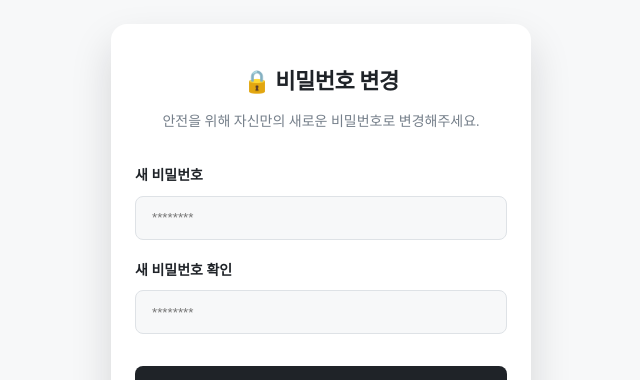
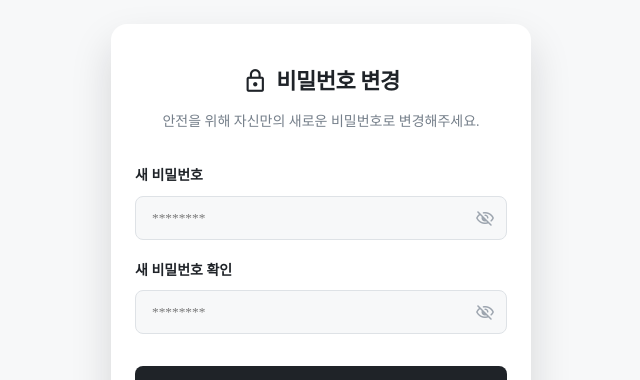
Before and after one commit to janytree33/staffmall, a React (Vite) app: page /update-password in a window 1280 px wide. Shown: the part 135-515 px from the top of the page, without its empty margins (319-959 px from the left). Built offline with nearby package versions, Linux system fonts and the light colour scheme; no server answers.

Commit message:
feat: 비밀번호 변경 화면 첫글자 보이기 적용 및 디자인 통일

```diff
--- a/src/pages/UpdatePassword.jsx
+++ b/src/pages/UpdatePassword.jsx
@@ -5,10 +5,31 @@ import { supabase } from '../supabaseClient';
 export default function UpdatePassword() {
   const [password, setPassword] = useState('');
   const [confirmPassword, setConfirmPassword] = useState('');
+  const [showPassword, setShowPassword] = useState(false);
+  const [showConfirmPassword, setShowConfirmPassword] = useState(false);
+
   const [errorMsg, setErrorMsg] = useState('');
   const [successMsg, setSuccessMsg] = useState('');
   const [loading, setLoading] = useState(false);
   const navigate = useNavigate();
+
+  const getMasked = (val) => val.length === 0 ? '' : val[0] + '●'.repeat(val.length - 1);
+  const displayPassword = showPassword ? password : getMasked(password);
+  const displayConfirmPassword = showConfirmPassword ? confirmPassword : getMasked(confirmPassword);
+
+  const handlePwdChange = (e, setter, isShow, maskedVal) => {
+    if (isShow) {
+      setter(e.target.value);
+    } else {
+      const displayed = e.target.value;
+      if (displayed.length > maskedVal.length) {
+        const added = displayed.slice(maskedVal.length);
+        setter(prev => prev + added);
+      } else {
+        setter(prev => prev.slice(0, displayed.length));
+      }
+    }
+  };
 
   const handleUpdate = async (e) => {
     e.preventDefault();
@@ -75,9 +96,14 @@ export default function UpdatePassword() {
             margin: 0,
             fontWeight: 800,
             fontSize: '22px',
-            letterSpacing: '-0.5px'
+            letterSpacing: '-0.5px',
+            display: 'flex',
+            alignItems: 'center',
+            justifyContent: 'center',
+            gap: '8px'
           }}>
-            🔒 비밀번호 변경
+            <span className="material-symbols-rounded" style={{ fontSize: '26px' }}>lock</span>
+            비밀번호 변경
           </h2>
           <p style={{ color: 'var(--jt-color-text-secondary)', fontSize: '14px', marginTop: 'var(--jt-space-3)' }}>
             안전을 위해 자신만의 새로운 비밀번호로 변경해주세요.
@@ -89,30 +115,64 @@ export default function UpdatePassword() {
             <label style={{ display: 'block', color: 'var(--jt-color-text)', fontWeight: 600, marginBottom: 'var(--jt-space-2)', fontSize: '14px' }}>
               새 비밀번호
             </label>
+            <div style={{ position: 'relative' }}>
               <input
-              type="password"
-              value={password}
-              onChange={(e) => setPassword(e.target.value)}
+                type="text"
+                value={displayPassword}
+                onChange={(e) => handlePwdChange(e, setPassword, showPassword, displayPassword)}
                 required
                 className="premium-input"
-              style={{ height: 'var(--jt-control-height-lg)' }}
+                style={{
+                  height: 'var(--jt-control-height-lg)',
+                  fontFamily: 'var(--jt-font-num)',
+                  letterSpacing: (!showPassword && displayPassword.length > 0) ? '0.2rem' : 'normal',
+                  paddingRight: '40px'
+                }}
                 placeholder="********"
               />
+              <span
+                className="material-symbols-rounded"
+                onClick={() => setShowPassword(!showPassword)}
+                style={{
+                  position: 'absolute', right: '12px', top: '50%', transform: 'translateY(-50%)',
+                  color: 'var(--jt-color-text-tertiary)', fontSize: '20px', cursor: 'pointer'
+                }}
+              >
+                {showPassword ? 'visibility' : 'visibility_off'}
+              </span>
+            </div>
           </div>
 
           <div>
             <label style={{ display: 'block', color: 'var(--jt-color-text)', fontWeight: 600, marginBottom: 'var(--jt-space-2)', fontSize: '14px' }}>
               새 비밀번호 확인
             </label>
+            <div style={{ position: 'relative' }}>
               <input
-              type="password"
-              value={confirmPassword}
-              onChange={(e) => setConfirmPassword(e.target.value)}
+                type="text"
+                value={displayConfirmPassword}
+                onChange={(e) => handlePwdChange(e, setConfirmPassword, showConfirmPassword, displayConfirmPassword)}
                 required
                 className="premium-input"
-              style={{ height: 'var(--jt-control-height-lg)' }}
+                style={{
+                  height: 'var(--jt-control-height-lg)',
+                  fontFamily: 'var(--jt-font-num)',
+                  letterSpacing: (!showConfirmPassword && displayConfirmPassword.length > 0) ? '0.2rem' : 'normal',
+                  paddingRight: '40px'
+                }}
                 placeholder="********"
               />
+              <span
+                className="material-symbols-rounded"
+                onClick={() => setShowConfirmPassword(!showConfirmPassword)}
+                style={{
+                  position: 'absolute', right: '12px', top: '50%', transform: 'translateY(-50%)',
+                  color: 'var(--jt-color-text-tertiary)', fontSize: '20px', cursor: 'pointer'
+                }}
+              >
+                {showConfirmPassword ? 'visibility' : 'visibility_off'}
+              </span>
+            </div>
           </div>
 
           {errorMsg && (
```
Lines whose indentation alone changed are shown as unchanged.
